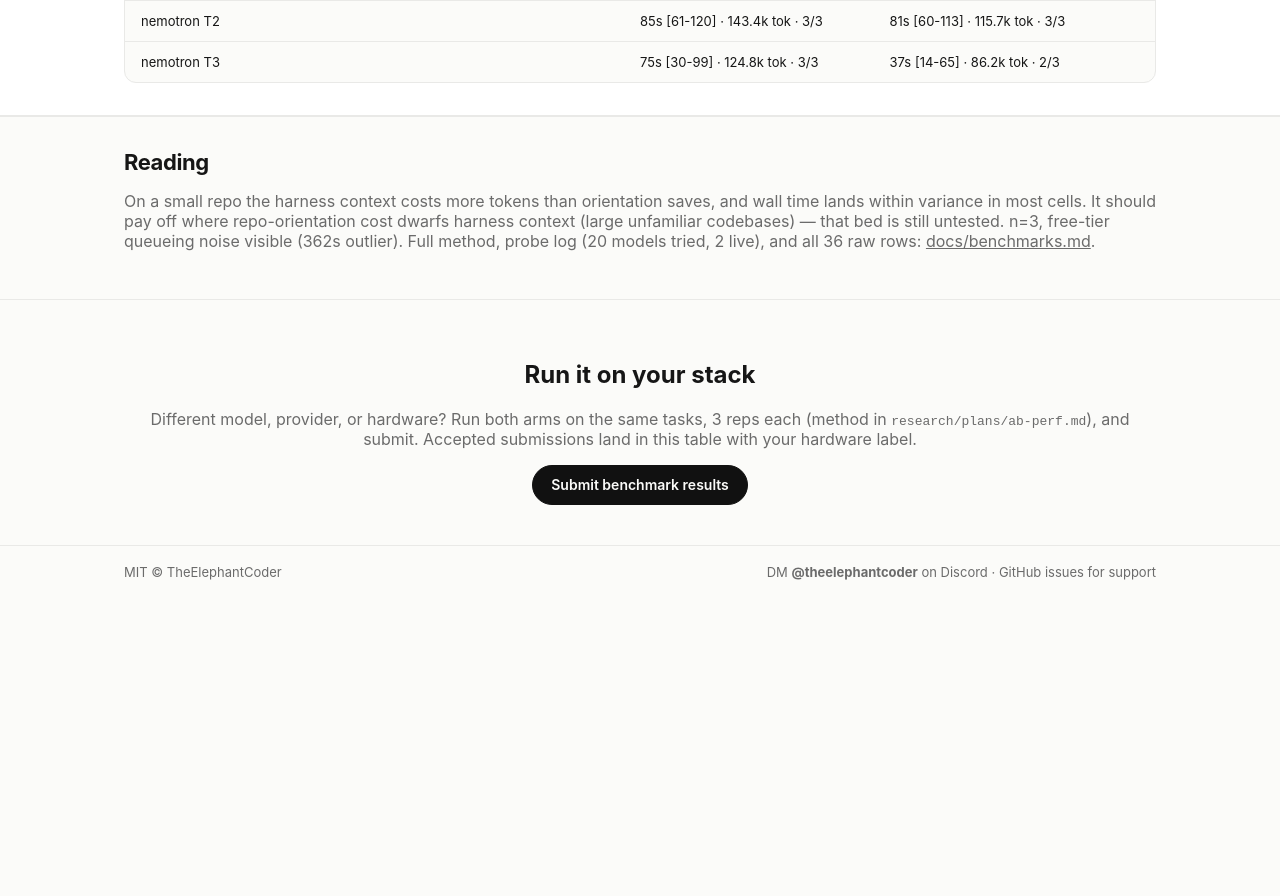
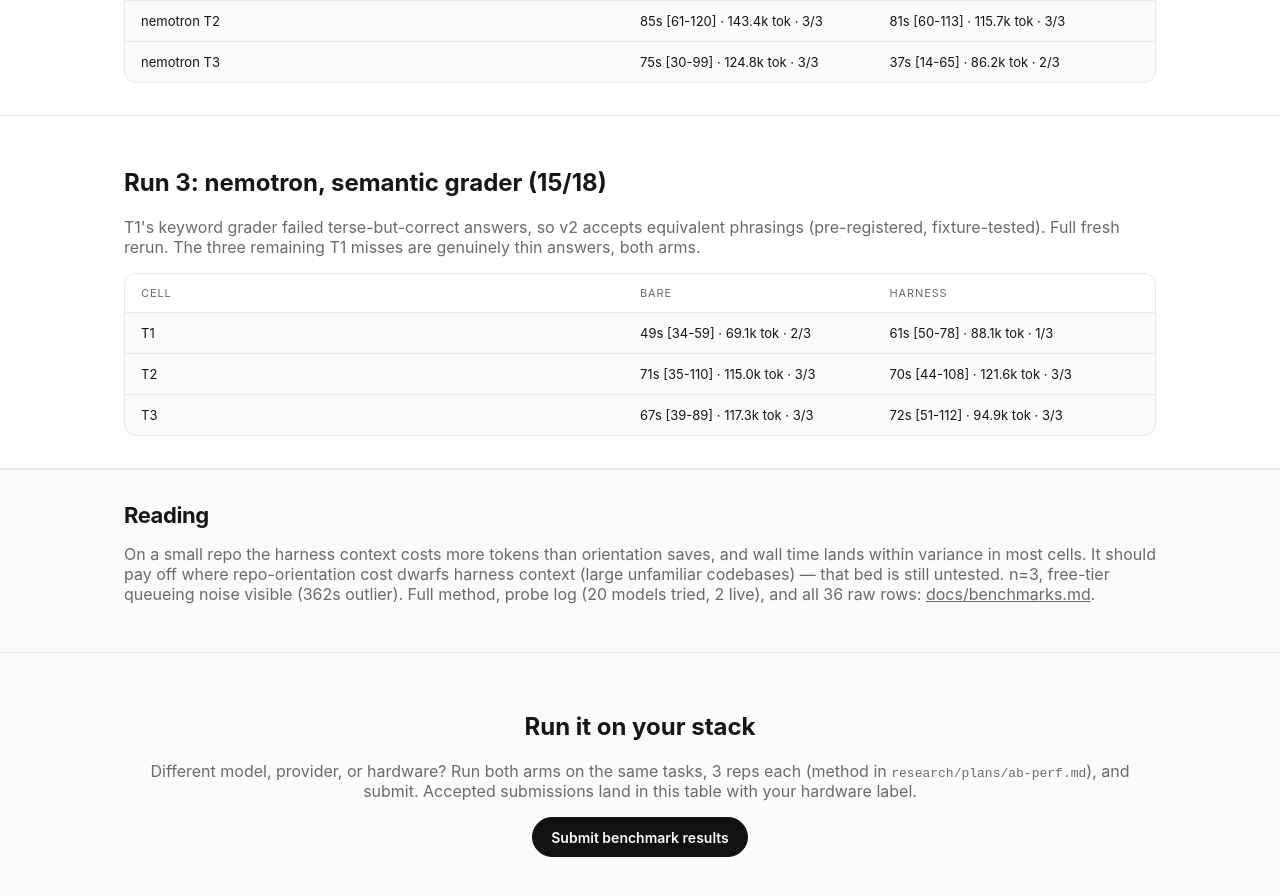
Before and after one commit to TheElephantCoder/agent-harness, a plain HTML site: page benchmark.html in a window 1280 px wide. Shown: the part 1491-2387 px from the top of the page. Before the commit the page ends 2089 px from the top, so only its background shows below. Drawn offline with Linux system fonts and the light colour scheme.

Commit message:
Add run-3 table to benchmark tab

```diff
--- a/benchmark.html
+++ b/benchmark.html
@@ -80,6 +80,19 @@
   </div>
 </section>
 
+<section class="perf">
+  <div class="wrap">
+    <h2>Run 3: nemotron, semantic grader (15/18)</h2>
+    <p class="muted">T1's keyword grader failed terse-but-correct answers, so v2 accepts equivalent phrasings (pre-registered, fixture-tested). Full fresh rerun. The three remaining T1 misses are genuinely thin answers, both arms.</p>
+    <div class="perf-table">
+      <div class="row head"><span>cell</span><span>bare</span><span>harness</span></div>
+      <div class="row"><span>T1</span><span>49s [34-59] · 69.1k tok · 2/3</span><span>61s [50-78] · 88.1k tok · 1/3</span></div>
+      <div class="row"><span>T2</span><span>71s [35-110] · 115.0k tok · 3/3</span><span>70s [44-108] · 121.6k tok · 3/3</span></div>
+      <div class="row"><span>T3</span><span>67s [39-89] · 117.3k tok · 3/3</span><span>72s [51-112] · 94.9k tok · 3/3</span></div>
+    </div>
+  </div>
+</section>
+
 <section class="compat">
   <div class="wrap">
     <h2>Reading</h2>
```
